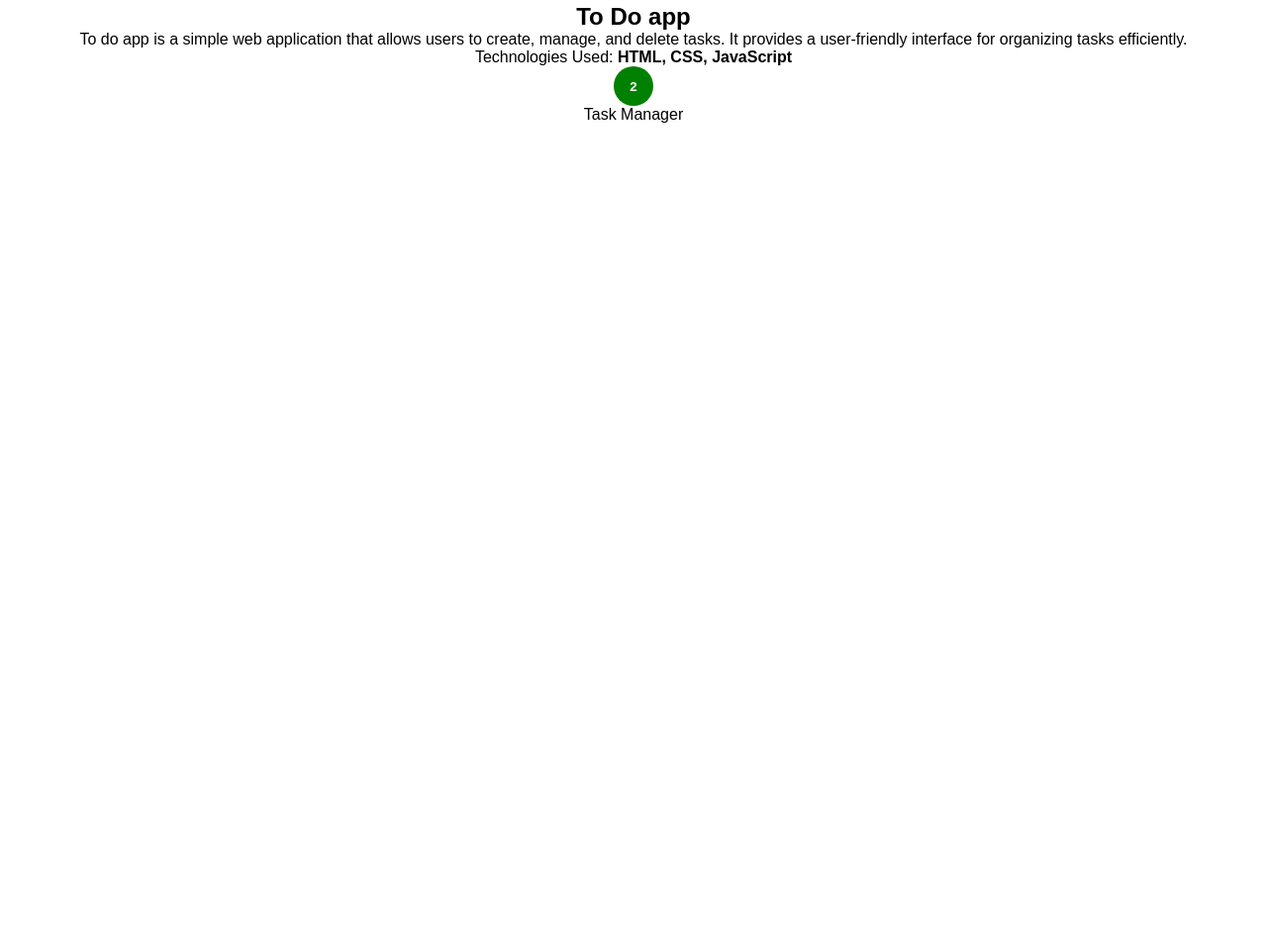
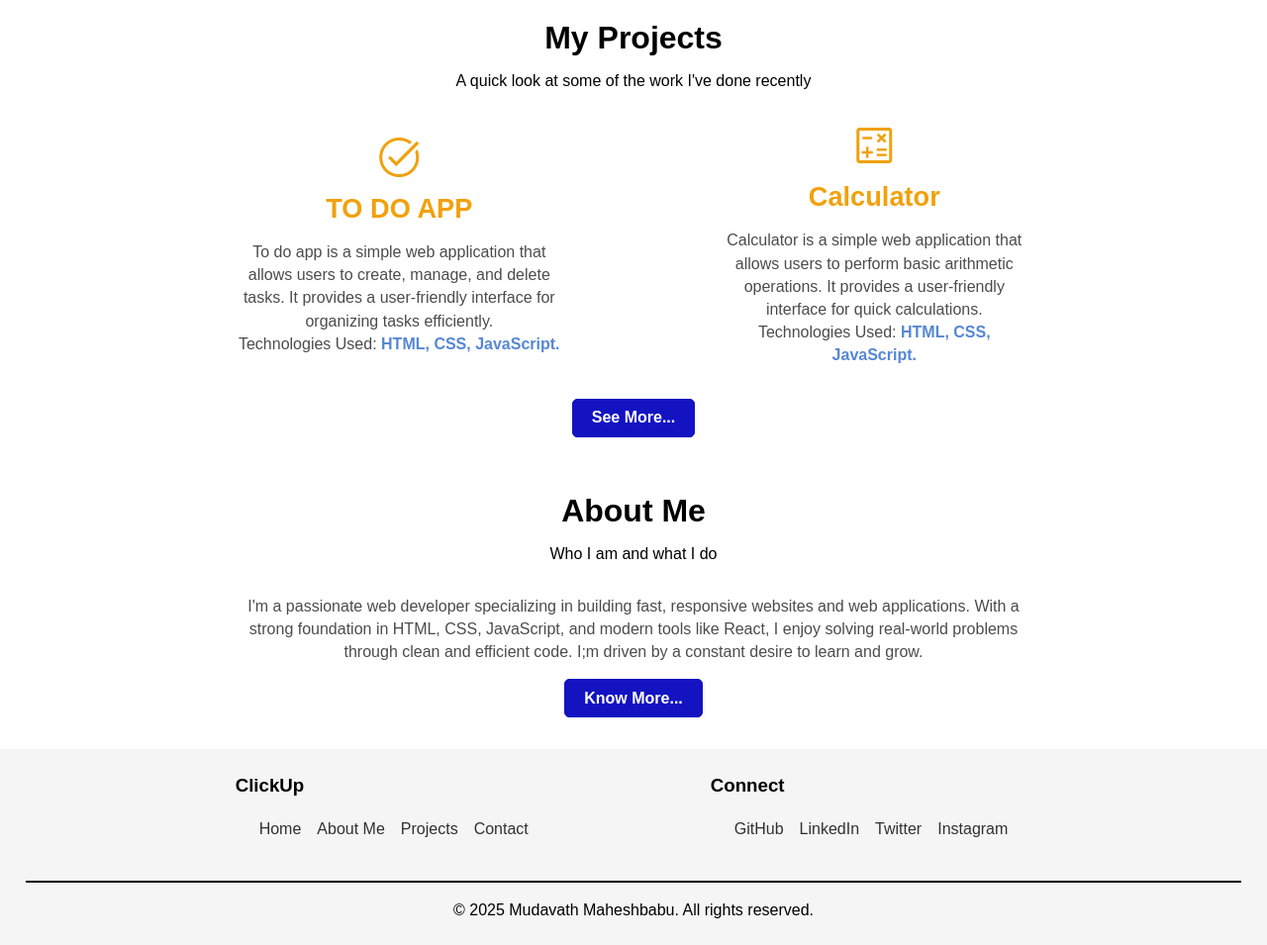
Before and after one commit to MAHESHBABU8142/portfolio, a plain HTML site: page index.html in a window 1280 px wide. Shown: the part 440-1395 px from the top of the page at 99% size. Before the commit the page ends 800 px from the top, so only its background shows below. Drawn offline with nearby package versions, Linux system fonts and the light colour scheme.

Commit message:
index page has been modified and completed other pages have been added

```diff
--- a/index.html
+++ b/index.html
@@ -13,10 +13,10 @@
         <nav>
             <ul>
                 <li class="material-symbols-outlined" id="close-btn">close</li>
-                <li><a href="home.html">Home</a></li>
-                <li><a href="about.html">About Me</a></li>
-                <li><a href="projects.html">Projects</a></li>
-                <li><a href="contact.html">Contact</a></li>
+                <li id="home-btn"><a href="index.html">Home</a></li>
+                <li id="about-btn"><a href="about me.html">About Me</a></li>
+                <li id="projects-btn"><a href="projects.html">Projects</a></li>
+                <li id="contact-btn"><a href="contact.html">Contact</a></li>
             </ul>
         </nav>
         <button class="material-symbols-outlined" id="dark-mode-btn">dark_mode</button>
@@ -33,15 +33,63 @@
     <section id="projects">
         <h2>My Projects</h2>
         <p>A quick look at some of the work I've done recently</p>
+
         <div>
-                <h2>To Do app</h2>
+            <article>
+                <span class="material-symbols-outlined">Task_alt</span>
+                <h2>TO DO APP</h2>
                 <p>To do app is a simple web application that allows users to create, manage, and delete tasks. It provides a user-friendly interface for organizing tasks efficiently.
-                    <br>Technologies Used: <b>HTML, CSS, JavaScript</b>
+                    <br>Technologies Used: <span>HTML, CSS, JavaScript.</span>
                 </p>
+            </article>
+            <article>
+                <span class="material-symbols-outlined">calculate</span>
+                <h2>Calculator</h2>
+                <p>Calculator is a simple web application that allows users to perform basic arithmetic operations. It provides a user-friendly interface for quick calculations.
+                    <br>Technologies Used: <span>HTML, CSS, JavaScript.</span>
+                </p>
+            </article>
+        </div>
+         <button>See More...</button>
 
-
-             <label><button>2</button><p>Task Manager</p></label>
-        </div>
+    </section>
+    <section id="about">
+        <h2>About Me</h2>
+        <p>Who I am and what I do</p>
+       <article>
+        <p>
+            I'm a passionate web developer specializing in building fast,
+            responsive websites and web applications. With a strong foundation
+            in HTML, CSS, JavaScript, and modern tools like React, I enjoy solving
+            real-world problems through clean and efficient code. I;m driven by a
+            constant desire to learn and grow.
+        </p>
+       </article>
+       <button>Know More...</button>
+    </section>
+    <footer>
+        <nav>
+            <div>
+            <h3>ClickUp</h3>
+            <ul>
+                <li><a href="index.html">Home</a></li>
+                <li><a href="about me.html">About Me</a></li>
+                <li><a href="#projects">Projects</a></li>
+                <li><a href="contact.html">Contact</a></li>
+            </ul>
+            </div>
+            <div>
+            <h3>Connect</h3>
+            <ul>
+                <li><a href="https://github.com/MAHESHBABU8142" target="_blank">GitHub</a></li>
+                <li><a href="https://www.linkedin.com/in/maheshbabu-mudavath-6b7589324?utm_source=share&utm_campaign=share_via&utm_content=profile&utm_medium=android_app" target="_blank">LinkedIn</a></li>
+                <li><a href="https://x.com/MAHESHBABU18042?t=V6tHdyNo4WbTsVwmj4Uq4w&s=09" target="_blank">Twitter</a></li>
+                <li><a href="https://www.instagram.com/itsmaheshbabu_001?igsh=NG0wZGEyYzZraDk2" target="_blank">Instagram</a></li>
+            </ul>
+            </div>
+        </nav> <hr>
+         <p>&copy; 2025 Mudavath Maheshbabu. All rights reserved.</p>
+    </footer>
         <script src="portfolio.js"></script>
      </body>
 </html>
--- a/portfolio.css
+++ b/portfolio.css
@@ -42,6 +42,7 @@ header nav ul{
     height: 100vh;
     font-weight:bold;
 }
+
 header nav ul #close-btn{
     position: absolute;
     top: 2rem;
@@ -93,38 +94,86 @@ main #work-together-btn {
     color:black;
     border:1px solid rgb(199, 176, 176);
 }
-#projects {
+#projects,#about {
     display: flex;
     flex-direction: column;
     align-items: center;
-    text-align: center;
-    padding: 1.5rem;
+    text-align:center;
     gap: 1rem;
+    padding: 1.5rem 1.2rem;
 }
 #projects div {
-
-}
-#projects lebel {
+    padding: 1rem 0;
     display: flex;
     flex-direction: column;
     align-items: center;
-    gap: 1rem;
+    gap: 3rem;
+    cursor: pointer;
 }
-#projects label div{
+#projects div article {
+   color:rgb(241, 161, 12);
+}
+#projects div article span{
+    font-size: 3rem;
+}
+#projects div article h2{
+    font-size: 1.7rem;
+    margin: 0.5rem 0;
+}
+#projects div article p,#about article p{
+    font-size: 1rem;
+    margin-top: 1rem;
+    color:black;
+    opacity: 0.7;
+    line-height: 1.45;
+}
+#projects div article p span{
+    font-size: 1rem;
+    color: rgb(14, 85, 192);
+    opacity: 1;
+    font-weight: bold;
+}
+#projects button,#about button {
+    padding: 0.5rem 1rem;
+    background-color: rgb(19, 19, 194);
+    color: #fff;
+    border:1px solid rgb(19, 19, 194);
+    border-radius: 5px;
+    cursor: pointer;
+    transition: all 0.3s ease;
+    font-weight: 600;
+}
+footer {
+    background:whitesmoke;
+    padding: 1.6rem;
+    color:black;
+
+}
+footer nav {
     display: flex;
-    align-items: center;
-    gap: 1rem;
-    margin-top: 1rem;
+    gap: 5rem;
 }
-#projects label button {
-    background-color:green;
-    color:white;
-    font-weight: bold;
-    border:none;
-    width:40px;
-    height:40px;
-    border-radius:50%;
+footer nav div ul{
+    display: flex;
+    flex-direction: column;
+    justify-content: center;
+    gap: 0.2rem;
+    list-style: none;
 }
+footer nav div ul li{
+    opacity: 0.8;
+}
+footer nav ul h3{
+   padding: 1rem 0;
+}
+footer hr {
+    border: 1px solid black;
+    margin: 1.2rem 0;
+    width: 100%;
+}
+footer p {
+        text-align: center;
+    }
 
 /*----------desktop styling-------------*/
 @media (min-width:1024px){
@@ -143,7 +192,56 @@ main #work-together-btn {
         height: fit-content;
         font-weight: normal;
     }
-
+    header nav ul li:hover{
+        border-bottom: 2px solid rgb(19, 19, 194);
+    }
+    main {
+        padding: 2rem 0;
+        padding-left: 8rem;
+    }
+    main h2 {
+        font-size: 3.5rem;
+    }
+    main p {
+        font-size: 1.2rem;
+    }
+    main button {
+        padding: 0.7rem 1.3rem;
+        font-size: 1.2rem;
+    }
+    #projects button,#about button {
+         padding: 0.6rem 1.2rem;
+        font-size: 1rem;
+    }
+    main button:hover,#projects button:hover,#about button:hover {
+        background-color: transparent;
+        color: rgb(19, 19, 194);
+        border:1px solid rgb(19, 19, 194);
+        scale: 1.05;
+    }
+    #projects div {
+        flex-direction: row;
+        gap: 10rem;
+        max-width: 800px;
+    }
+    #projects h2,#about h2 {
+        font-size: 2rem;
+    }
+    #about {
+        padding: 2rem 15rem;
+    }
+    footer nav {
+        justify-content: center;
+        gap: 10rem;
+    }
+    footer nav div ul{
+        padding: 1.5rem;
+        flex-direction: row;
+        gap:1rem;
+    }
+    footer nav div ul li:hover{
+        color: rgb(194, 99, 9);
+    }
 }
 
 /*dark mode styling*/
```
Also changed, not shown: about me.html (added, +14 -0 lines), contact.html (added, +14 -0 lines), projects.html (added, +14 -0 lines), img.png (deleted).
